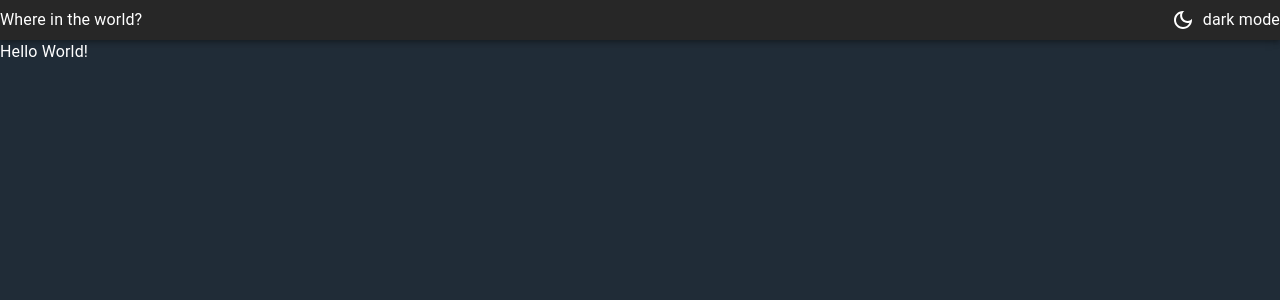
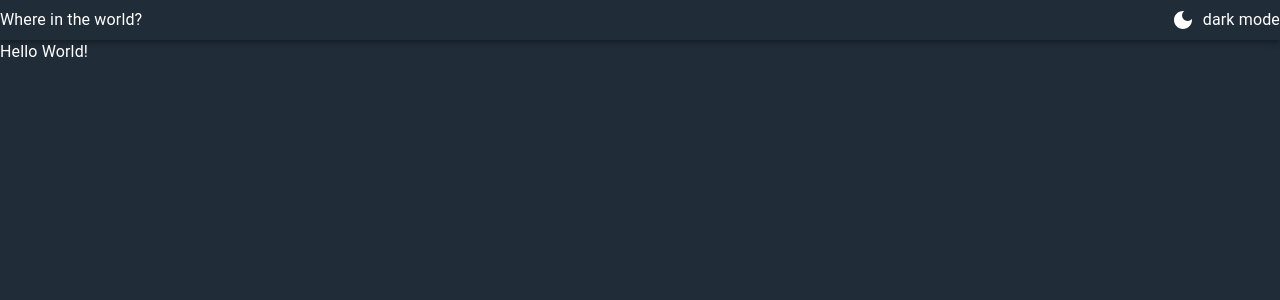
Before and after one commit to AlirezaEttehadi/alibaba-ettehadi-front, a Next.js app: page / in a window 1280 px wide. Both pictures are taken after a click on the button 1183 px from the left and 20 px from the top of the page. Shown: the top 300 px of the page. Built offline with nearby package versions, Linux system fonts and the light colour scheme.

Commit message:
header bgColor

```diff
--- a/layout/Header.js
+++ b/layout/Header.js
@@ -14,7 +14,12 @@ export default function Header() {
   const theme = useTheme();
   return (
     <AppBar position="static">
-      <Box display="flex" justifyContent="space-between" alignItems="center">
+      <Box
+        display="flex"
+        justifyContent="space-between"
+        alignItems="center"
+        bgcolor={theme.palette.background.default}
+      >
         <span>Where in the world?</span>
         <Box display="flex" alignItems="center">
           <IconButton
@@ -23,9 +28,9 @@ export default function Header() {
             color="inherit"
           >
             {theme.palette.mode === "dark" ? (
+              <DarkModeIcon />
+            ) : (
               <DarkModeOutlinedIcon />
-            ) : (
-              <DarkModeIcon />
             )}
           </IconButton>
           {theme.palette.mode} mode
```
